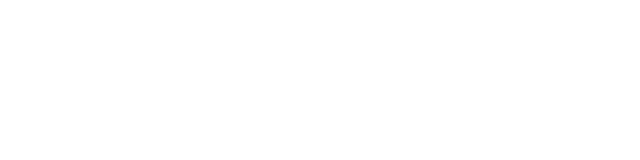
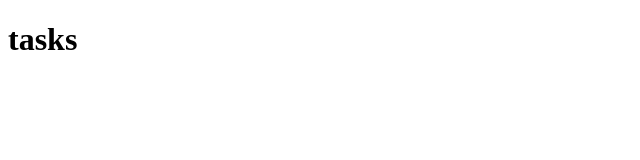
Before and after one commit to cae07/TodoFrontEnd, a React (Create React App) app: page /tasks in a window 1280 px wide. Before the commit this address had no page. Shown: the top 160 px of the page, without its empty margins (0-640 px from the left). Built offline with nearby package versions, Linux system fonts and the light colour scheme.

Commit message:
add: rota Tasks index e inicia a pagina

```diff
--- a/src/App.js
+++ b/src/App.js
@@ -1,12 +1,13 @@
 import React from 'react';
 import { Routes, Route } from 'react-router-dom';
-import { Login, CreateNewUser } from './Pages';
+import { Login, CreateNewUser, Tasks } from './Pages';
 
 function App() {
   return (
     <Routes>
       <Route path="/" element={ <Login /> } />
       <Route path="/createUser" element={ <CreateNewUser /> } />
+      <Route path="/tasks" element={ <Tasks /> } />
     </Routes>
   );
 }
--- /dev/null
+++ b/src/Pages/Tasks.jsx
@@ -0,0 +1,9 @@
+import React from 'react';
+
+function Tasks() {
+  return (
+    <h1>tasks</h1>
+  );
+}
+
+export default Tasks;
--- a/src/Pages/index.js
+++ b/src/Pages/index.js
@@ -1,7 +1,9 @@
 import Login from "./Login";
 import CreateNewUser from './CreateNewUser';
+import Tasks from "./Tasks";
 
 export {
   Login,
   CreateNewUser,
+  Tasks,
 };
```
Also changed, not shown: src/Pages/CreateNewUser.jsx (renamed from src/Pages/CreateNewUser.js).
